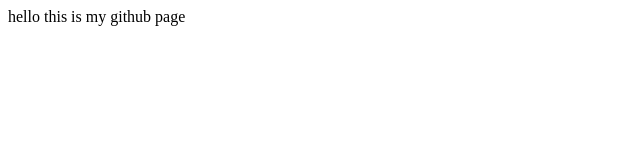
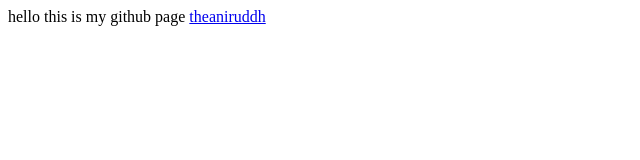
Before and after one commit to theaniruddh/theaniruddh.github.io, a plain HTML site: page index.html in a window 1280 px wide. Shown: the whole page, without its empty margins (0-640 px from the left). Drawn offline with Linux system fonts and the light colour scheme.

Commit message:
new file

```diff
--- a/index.html
+++ b/index.html
@@ -1 +1,7 @@
+<html>
 hello this is my github page
+
+
+<a href="https://theaniruddh.com">theaniruddh</a>
+
+</html>
```
